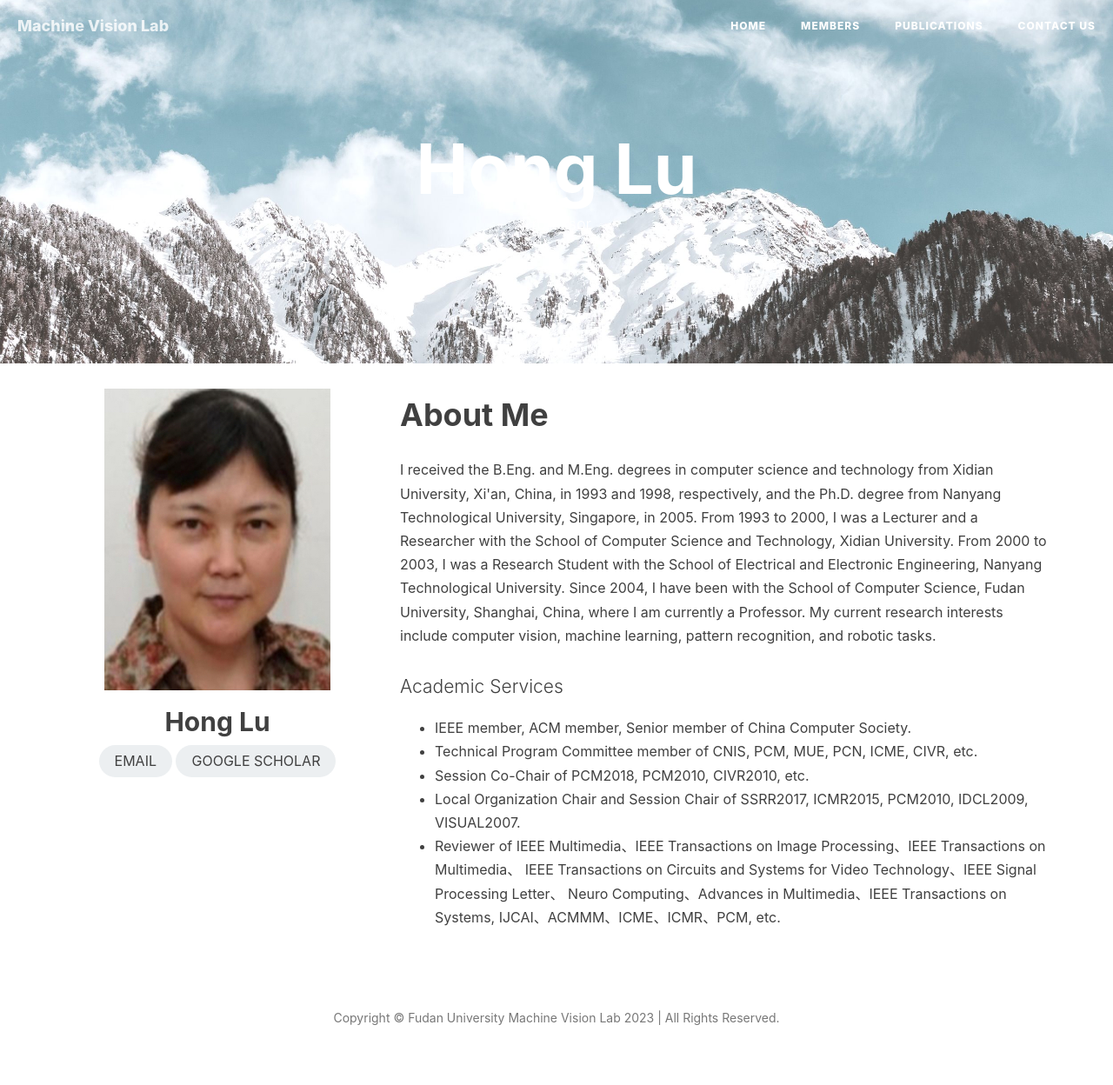
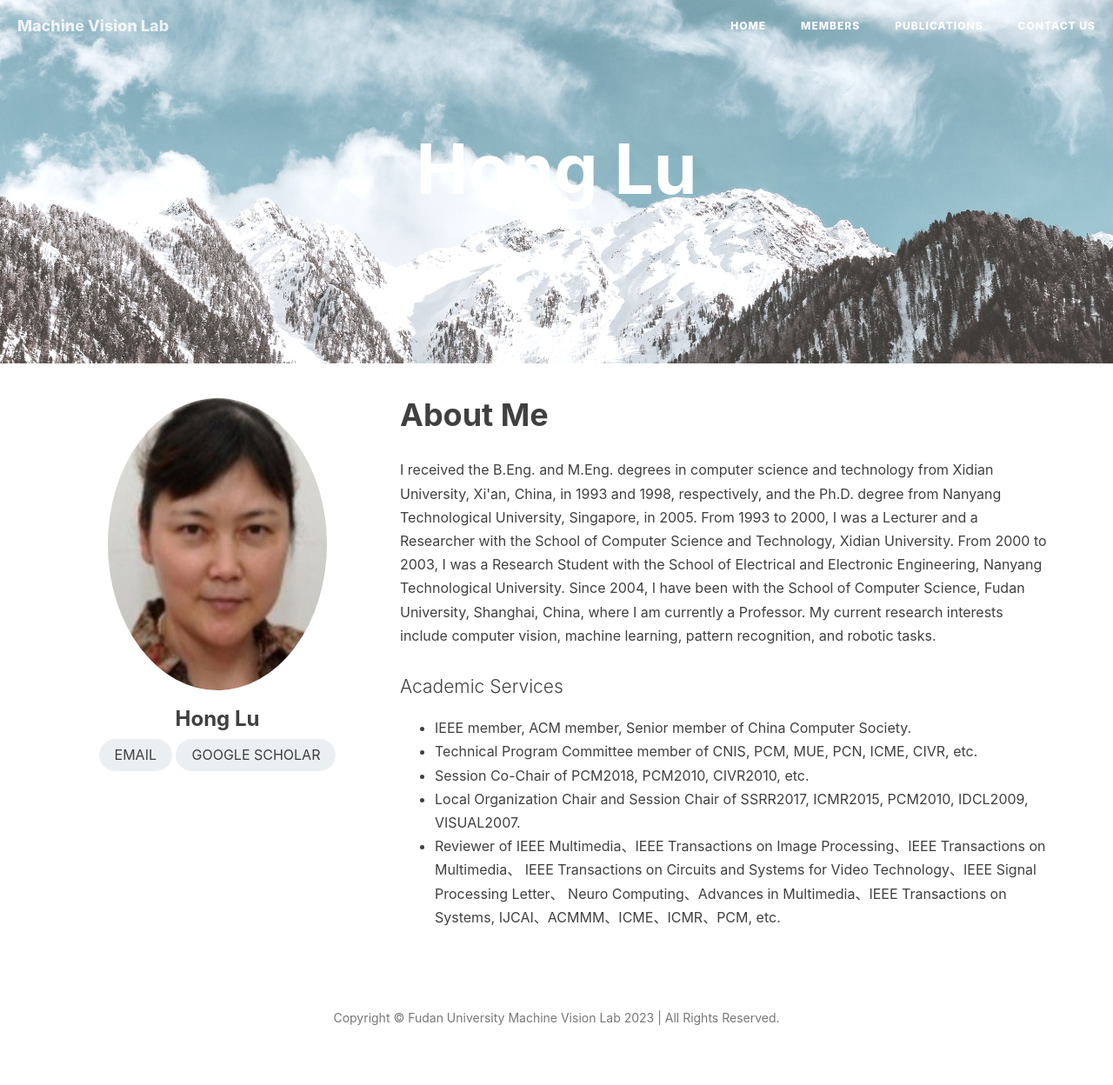
Before and after one commit to lunatics123/lunatics123.github.io, a Jekyll site: the page built from details/honglu.html, in a window 1280 px wide. Shown: the whole page at 87% size. Built offline with Jekyll 4.4.1, drawn with Linux system fonts in a browser that asks for light colours; comment, search, counter and statistics services are not loaded.

Commit message:
Add files via upload

```diff
--- a/details/honglu.html
+++ b/details/honglu.html
@@ -6,20 +6,17 @@ description: "Professor"
 permalink: /details/honglu.html
 ---
 
-<div class="col-12 col-lg-4 well-sm">
-    <div class="text-center">
-        <img class="rounded-circle" style="width: 70%" src="/img/members/honglu.jpg">
-        <div class="portrait-title">
-            <h2>Hong Lu</h2>
-        </div>
-        <div class="d-inline-block">
+<div class="col-lg-4 text-center comment">
+    <img class="img-circle" src="/img/members/honglu.jpg" style="width: 70%">
+    <h3>Hong Lu</h3>
+    <div>
         <a class="post-tag round-xl" href="mailto:honglu@fudan.edu.cn">Email</a>
-            <a class="post-tag round-xl" href="https://scholar.google.com/citations?user=bR8b-WIAAAAJ">Google Scholar</a>
-        </div>
+        <a class="post-tag round-xl" href="https://scholar.google.com/citations?user=bR8b-WIAAAAJ">Google
+            Scholar</a>
     </div>
 </div>
 
-<div class="col-12 col-lg-8">
+<div class="col-lg-8">
     <h1>About Me</h1>
     <p>I received the B.Eng. and M.Eng. degrees in computer science and technology from Xidian University,
         Xi'an, China, in 1993 and 1998, respectively, and the Ph.D. degree from Nanyang Technological University,
```
Lines whose indentation alone changed are shown as unchanged.
